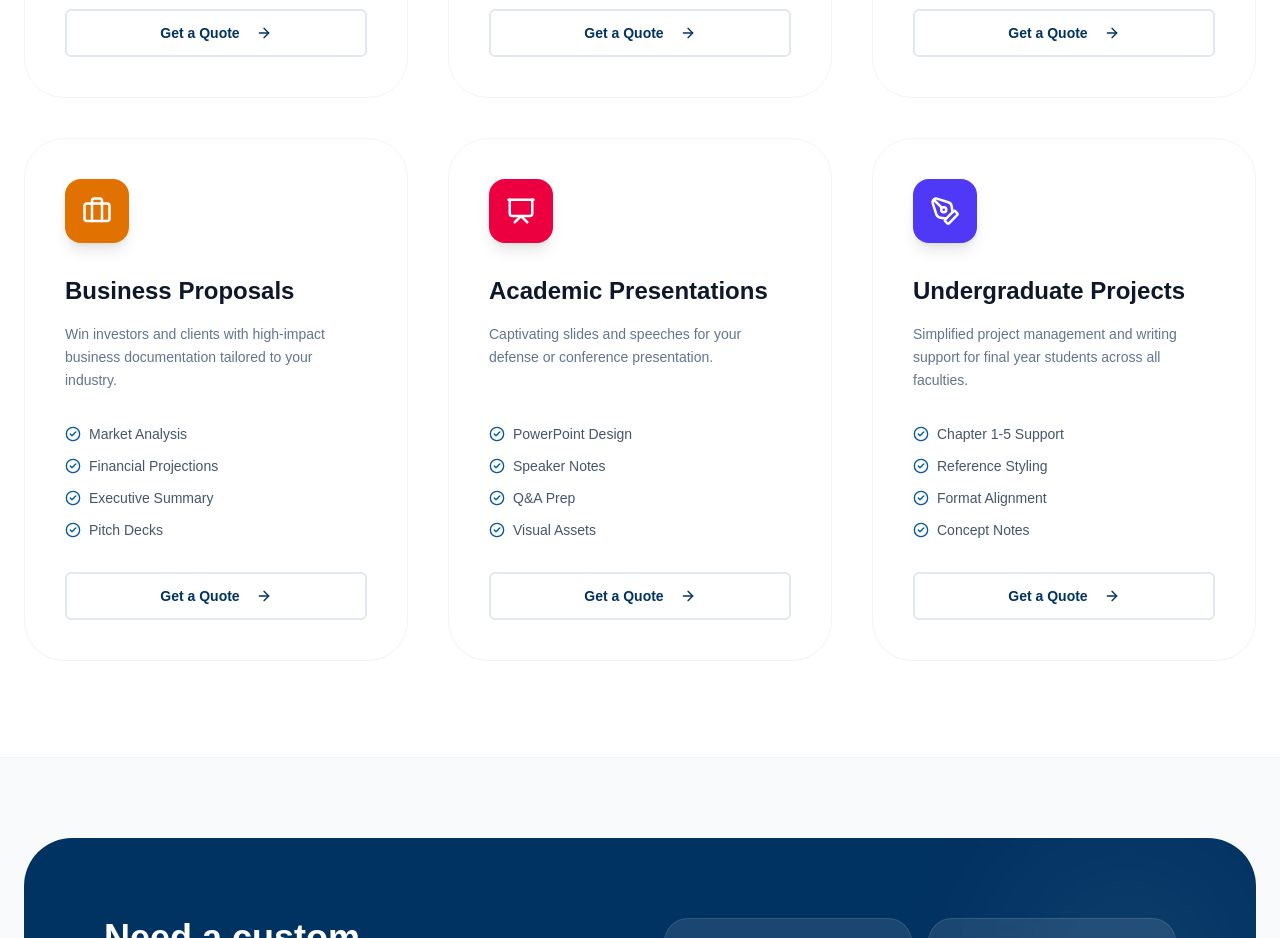
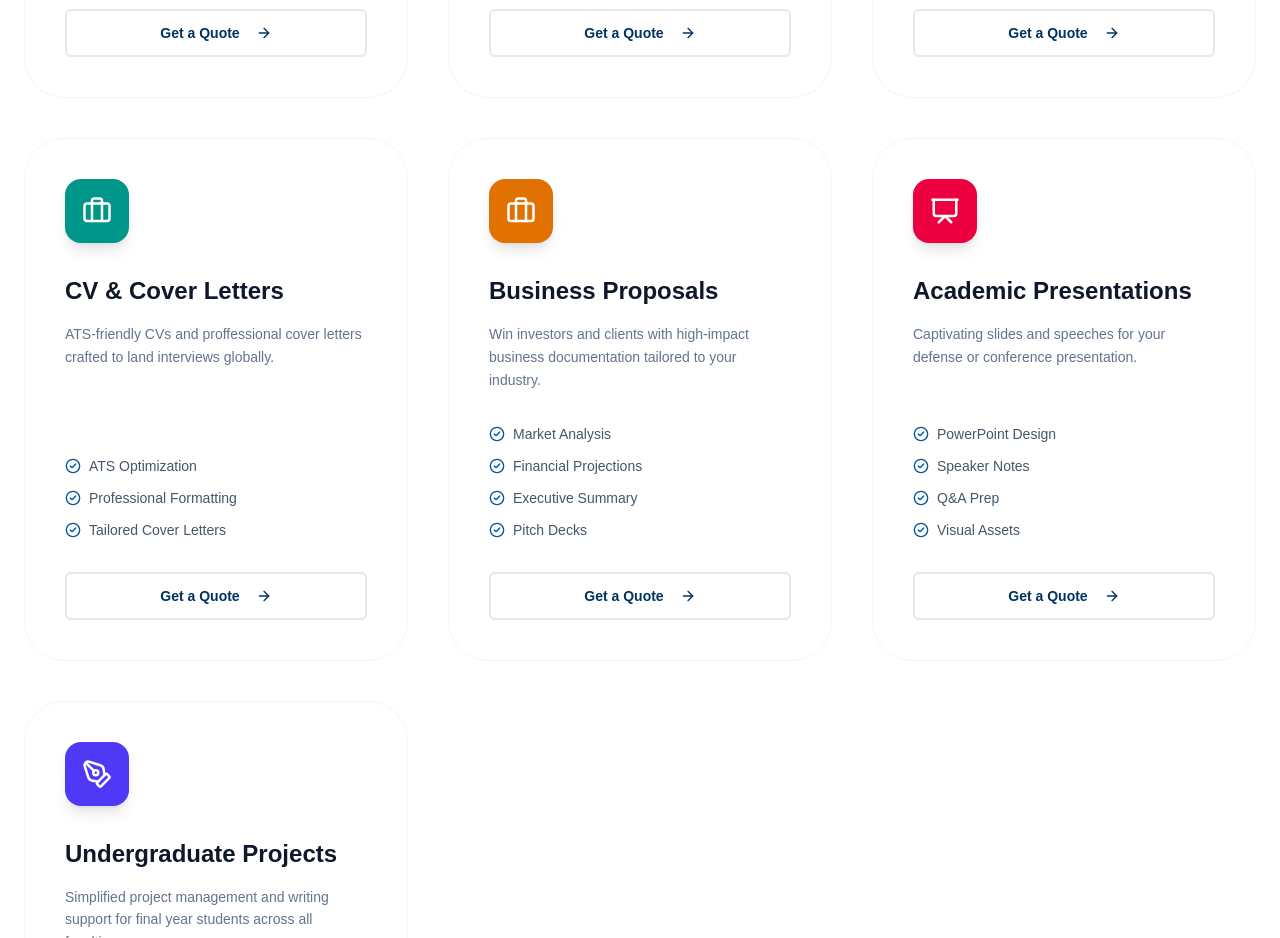
Before and after one commit to Vic-Tris/Loba, a React (Vite) app: page /services in a window 1280 px wide. Shown: the part 960-1898 px from the top of the page. Built offline with nearby package versions, Linux system fonts and the light colour scheme.

Commit message:
new imports

```diff
--- a/src/pages/Services.tsx
+++ b/src/pages/Services.tsx
@@ -39,6 +39,14 @@ const ALL_SERVICES = [
     color: 'bg-green-600'
   },
   {
+    id:'cover-letter',
+    title: 'CV & Cover Letters',
+    desc: 'ATS-friendly CVs and proffessional cover letters crafted to land interviews globally.',
+    icon: Briefcase,
+    features: ['ATS Optimization', 'Professional Formatting', 'Tailored Cover Letters'],
+    color: 'bg-teal-600'
+  },
+  {
     id: 'business',
     title: 'Business Proposals',
     desc: 'Win investors and clients with high-impact business documentation tailored to your industry.',
@@ -47,7 +55,7 @@ const ALL_SERVICES = [
     color: 'bg-amber-600'
   },
   {
-    id: 'presentations',
+    id: 'academic-presentations',
     title: 'Academic Presentations',
     desc: 'Captivating slides and speeches for your defense or conference presentation.',
     icon: Presentation,
```
